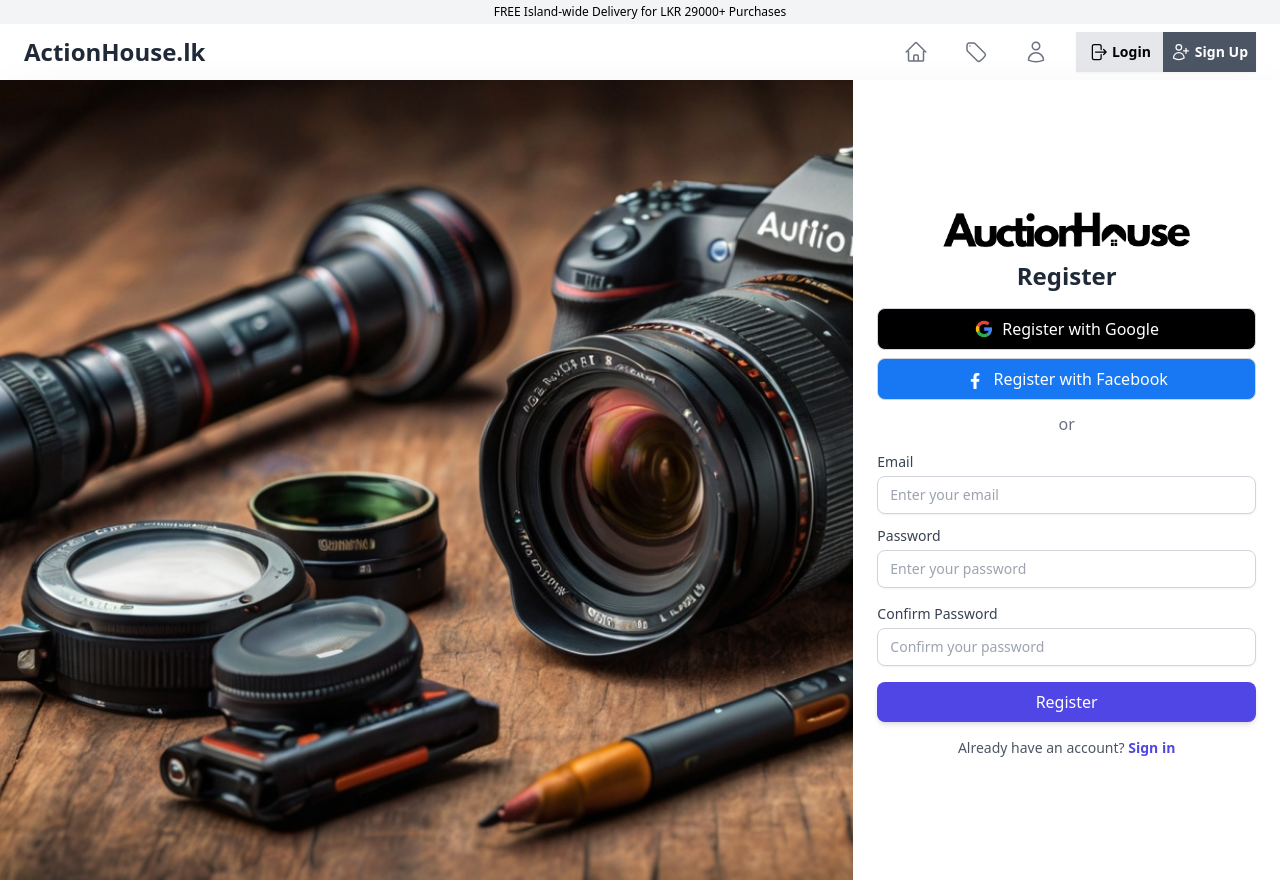
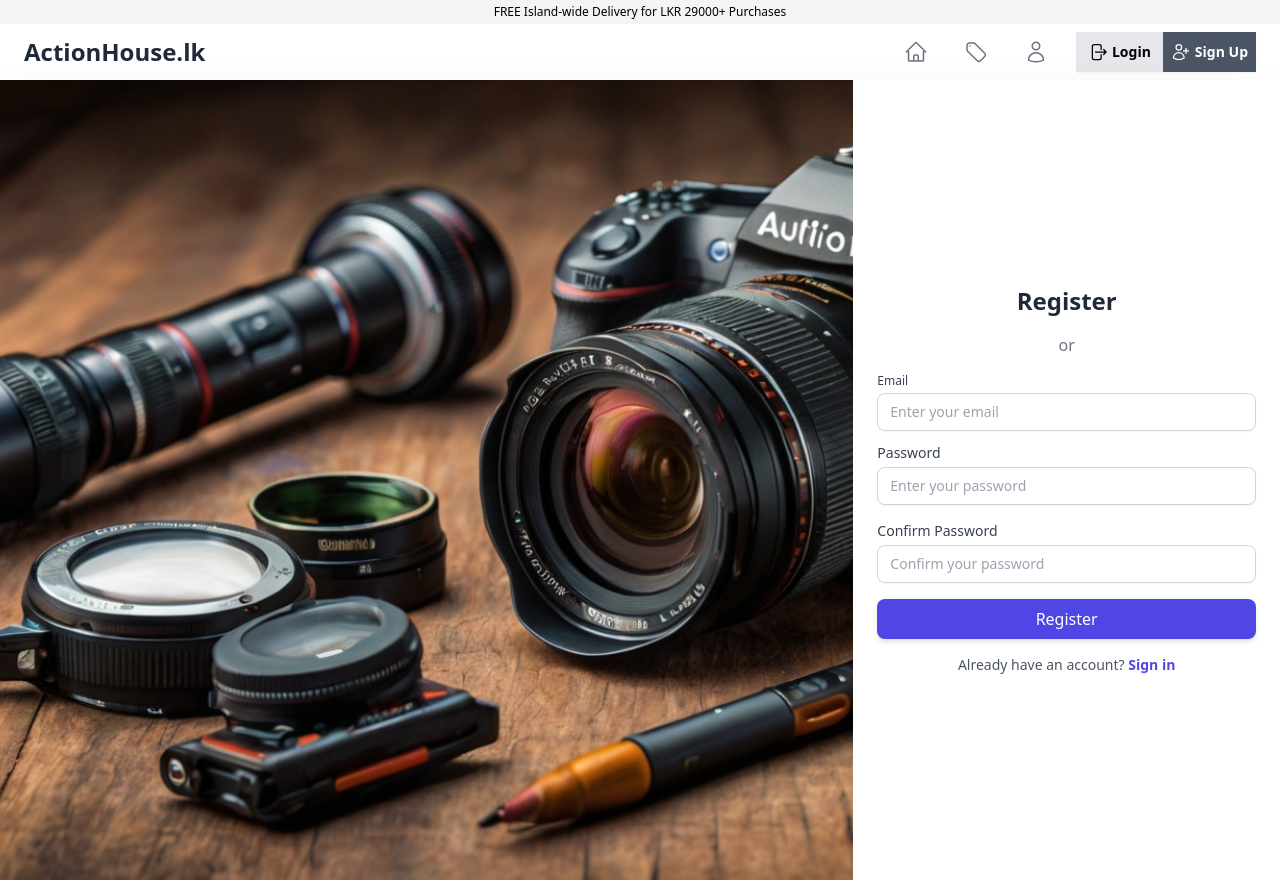
Before and after one commit to sameerajayakodi/Auction_System, a React (Create React App) app in the folder AuctionHouse/auction-management-frontend/: page /register in a window 1280 px wide. Built offline with nearby package versions, Linux system fonts and the light colour scheme.

Commit message:
Update Register.js

```diff
--- a/AuctionHouse/auction-management-frontend/src/auth/Register.js
+++ b/AuctionHouse/auction-management-frontend/src/auth/Register.js
@@ -1,8 +1,5 @@
 import React, { useState } from "react";
 import { Link } from "react-router-dom";
-import blackLogo from "../images/blackLogo.png";
-import facebookLogo from "../images/facebook.png";
-import googleLogo from "../images/google.png";
 import registerImage from "../images/registerImage.jpg";
 
 const Register = () => {
@@ -28,28 +25,8 @@ const Register = () => {
 
         <div className="flex flex-col justify-center w-full h-full p-6 md:w-1/3">
           <h2 className="mb-4 text-2xl font-bold text-center text-gray-800">
-            <img
-              src={blackLogo}
-              width={250}
-              className="m-auto my-2"
-              alt="Logo"
-            />
             Register
           </h2>
-
-          <button className="flex items-center justify-center w-full px-3 py-2 mb-2 text-white bg-black border border-gray-300 rounded-lg hover:bg-gray-700">
-            <img src={googleLogo} alt="Google logo" className="w-5 h-5 mr-2" />
-            Register with Google
-          </button>
-
-          <button className="flex items-center justify-center w-full px-3 py-2 mb-3 text-white bg-[#1877F2] border border-gray-300 rounded-lg hover:bg-white hover:text-black">
-            <img
-              src={facebookLogo}
-              alt="Facebook logo"
-              className="w-5 h-5 mr-2"
-            />
-            Register with Facebook
-          </button>
 
           <div className="relative mb-4 text-center">
             <div className="absolute inset-0 flex items-center">
@@ -60,7 +37,7 @@ const Register = () => {
 
           <form onSubmit={handleSubmit}>
             <div className="mb-3">
-              <label className="block text-sm font-medium text-gray-700">
+              <label className="block text-xs font-medium text-gray-700">
                 Email
               </label>
               <input
```
